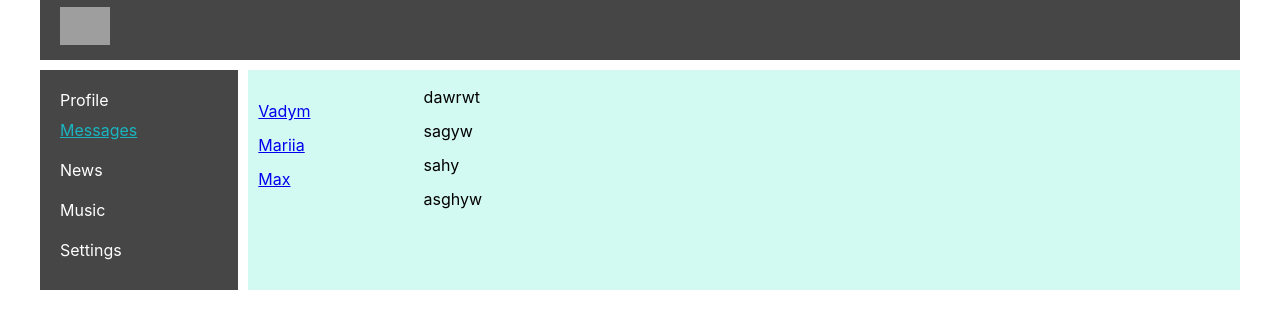
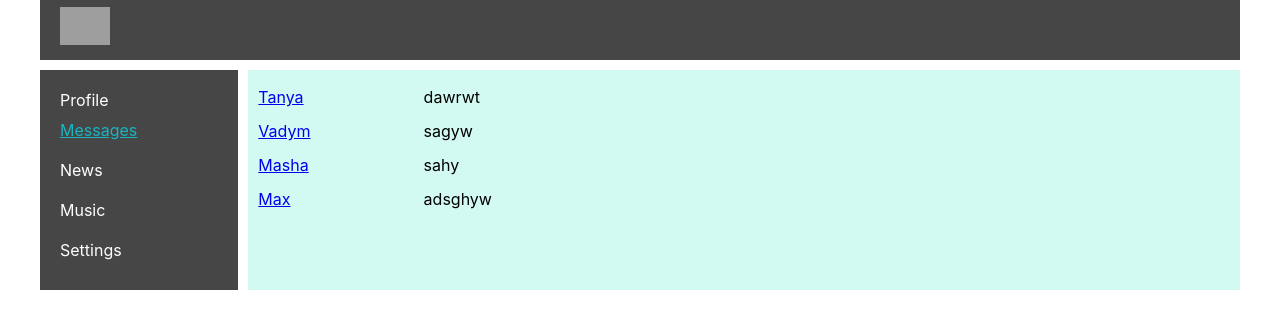
Before and after one commit to Medyanenko/Social-network-react, a React (Create React App) app: page /dialogs in a window 1280 px wide. Shown: the top 328 px of the page. Built offline with nearby package versions, Linux system fonts and the light colour scheme; grey boxes are pictures that could not be loaded.

Commit message:
dataArray in index.js

```diff
--- a/src/App.js
+++ b/src/App.js
@@ -15,7 +15,7 @@ import Settings from './components/Settings/Settings';
 
 
 
-const App = () => {
+const App = (props) => {
   return (
   <BrowserRouter>
     <div className='app-wrapper'>
@@ -23,8 +23,8 @@ const App = () => {
       <Navbar/>
       <div className='app-wrapper-content'>
       <Routes>
-          <Route path="/profile" element={<Profile/>}/>
-          <Route path="/dialogs/*" element= {<Dialogs/>}/>
+          <Route path="profile" element={<Profile posts={props.posts} />} />
+          <Route path="dialogs/*" element={<Dialogs dialogs={props.dialogs} messages={props.messages} />} />
           <Route path="/news" element= {<News/>}/>
           <Route path="/music" element={<Music/>}/>
           <Route path="/settings" element={<Settings/>}/>
--- /dev/null
+++ b/src/components/Dialogs/DialogItem/DialogItem.jsx
@@ -0,0 +1,14 @@
+import React from "react";
+import { NavLink } from "react-router-dom";
+import s from "./../Dialogs.module.css";
+
+const DialogItem = (props) => {
+  let path = "dialog/" + props.id;
+  return (
+    <div className={s.dialog + " " + s.active}>
+      <NavLink to={path}>{props.name}</NavLink>
+    </div>
+  );
+};
+
+export default DialogItem;
--- a/src/components/Dialogs/Dialogs.jsx
+++ b/src/components/Dialogs/Dialogs.jsx
@@ -1,46 +1,23 @@
 import React from "react";
-import {NavLink} from "react-router-dom"
-import s from "./Dialogs.module.css"
-
-const DialogItem = (props) => {
-    let path = "dialog/" + props.id;
-    return(
-        <div className={s.dialog + ' ' + s.active}>
-            <NavLink to={path}>{props.name}</NavLink>
-        </div>
-    )
-}
-
-const Message = (props) => {
-    return(
-        <div className={s.dialog}>{props.message}</div>
-    )
-}
-
+import s from "./Dialogs.module.css";
+import DialogItem from "./DialogItem/DialogItem";
+import Message from "./Message/Message";
 
 const Dialogs = (props) => {
-    let dialogsData = [
-        {id: 1, name: 'Tanya'},
-        {id: 2, name: 'Vadym'},
-        {id: 3, name: 'Masha'},
-        {id: 4, name: 'Max'},
-    ]
-    return(
-        <div className={s.dialogs}>
-            <div className={s.dialogsItem}>
-                <DialogItem name={dialogsData.name} id={dialogsData.id}/>
-                <DialogItem name="Vadym" id="2"/>
-                <DialogItem name="Mariia" id="3"/>
-                <DialogItem name="Max" id="4"/>
-            </div>
-            <div className={s.messages}>
-               <Message message="dawrwt"/>
-               <Message message="sagyw"/>
-               <Message message="sahy"/>
-               <Message message="asghyw"/>
-            </div>
+
+  let dialogsElements = props.dialogs.map((d, id) => <DialogItem key={id} name={d.name} id={d.id} />);
+  let messagesElements = props.messages.map((m, id) => <Message key={id} message={m.message} />);
+
+  return (
+    <div className={s.dialogs}>
+        <div className={s.dialogsItem}>
+          {dialogsElements}
         </div>
-    )
-}
+        <div className={s.messages}>
+           {messagesElements}
+        </div>
+    </div>
+  );
+};
 
 export default Dialogs;
--- /dev/null
+++ b/src/components/Dialogs/Message/Message.jsx
@@ -0,0 +1,8 @@
+import React from "react";
+import s from "./../Dialogs.module.css";
+
+const Message = (props) => {
+  return <div className={s.dialog}>{props.message}</div>;
+};
+
+export default Message;
--- a/src/components/Profile/MyPosts/MyPosts.jsx
+++ b/src/components/Profile/MyPosts/MyPosts.jsx
@@ -2,7 +2,9 @@ import React from "react";
 import Post from "./Post/Post";
 import s from "./MyPosts.module.css";
 
-const MyPosts = () => {
+const MyPosts = (props) => {
+
+  let postsElements = props.posts.map((p,id) => <Post key={id} message={p.message} likesCount={p.like} />)
   return (
     <div className={s.postsBlock}>
       <h3>My posts</h3>
@@ -15,8 +17,7 @@ const MyPosts = () => {
         </div>
       </div>
       <div className={s.posts}>
-        <Post message="Hi" like="15" />
-        <Post message="Hola" like="20" />
+        {postsElements}
       </div>
     </div>
   );
--- a/src/components/Profile/MyPosts/Post/Post.jsx
+++ b/src/components/Profile/MyPosts/Post/Post.jsx
@@ -9,7 +9,7 @@ const Post = (props) => {
         {props.message}
         <div>
           <span>like </span>
-          {props.like}
+          {props.likesCount}
         </div>
       </div>
     </div>
--- a/src/components/Profile/Profile.jsx
+++ b/src/components/Profile/Profile.jsx
@@ -3,11 +3,11 @@ import MyPosts from "./MyPosts/MyPosts";
 import s from './Profile.module.css';
 import ProfileInfo from "./ProfileInfo/ProfileInfo";
 
-const Profile = () => {
+const Profile = (props) => {
   return (
     <div>
       <ProfileInfo/>
-      <MyPosts/>
+      <MyPosts posts={props.posts}/>
     </div>
   );
 };
--- a/src/index.js
+++ b/src/index.js
@@ -4,9 +4,25 @@ import './index.css';
 import App from './App';
 import reportWebVitals from './reportWebVitals';
 
+let dialogs = [
+  { id: 1, name: "Tanya" },
+  { id: 2, name: "Vadym" },
+  { id: 3, name: "Masha" },
+  { id: 4, name: "Max" },
+];
+let messages = [
+  { id: 1, message: "dawrwt" },
+  { id: 2, message: "sagyw" },
+  { id: 3, message: "sahy" },
+  { id: 4, message: "adsghyw" },
+];
+let posts = [
+  {id: 1, message: 'Hi', like: '15'},
+  {id: 2, message: 'Hola', like: '20'}
+];
 ReactDOM.render(
   <React.StrictMode>
-    <App />
+    <App dialogs={dialogs} messages={messages} posts={posts}/>
   </React.StrictMode>,
   document.getElementById('root')
 );
```
Also changed, not shown: package.json (+17 -2 lines), 1 other file (tests, documents, lock files or other folders).
